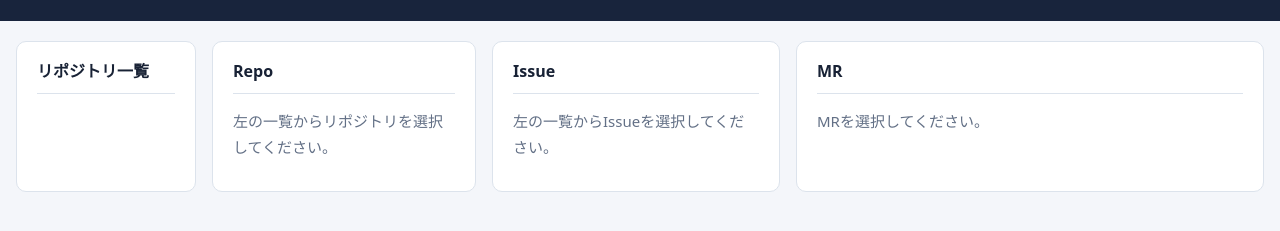
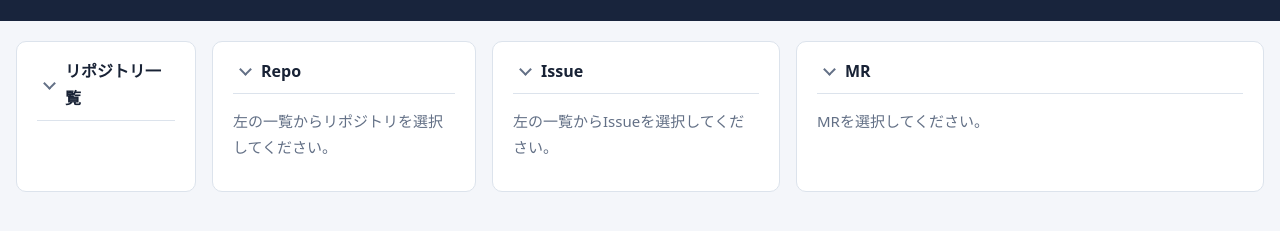
Before and after one commit to yamazawa/ClaudeManagementTower, a plain HTML site: page app/static/index.html in a window 1280 px wide. Shown: the part 53-284 px from the top of the page. Drawn offline with Linux system fonts and the light colour scheme; no server answers.

Commit message:
#106 [エクスパンダ] 各ペインの見出しに開閉ボタンを追加
見出しの前にエキスパンダを置き、見出し行より下を開閉できるようにした
見出し行の下線は見出しと開閉ボタンを含む行全体に引く
閉じたペインは見出し行のみ表示する

Co-Authored-By: Claude Opus 5.5 <noreply@anthropic.com>

```diff
--- a/app/static/app.js
+++ b/app/static/app.js
@@ -92,6 +92,26 @@ const WORKER_STATE_LABELS = {
   idle: "待機中",
   busy: "実行中",
 };
+
+/**
+ * ペインの開閉状態を切り替える
+ *
+ * 閉じたペインは見出し行のみ表示する。
+ */
+function setSectionExpanded(sectionId, expanded) {
+  const section = document.getElementById(sectionId);
+  section.classList.toggle("collapsed", !expanded);
+  section.querySelector(".expander").setAttribute("aria-expanded", String(expanded));
+}
+
+function setupExpanders() {
+  document.querySelectorAll("section .expander").forEach((button) => {
+    const section = button.closest("section");
+    button.addEventListener("click", () =>
+      setSectionExpanded(section.id, section.classList.contains("collapsed"))
+    );
+  });
+}
 
 function escapeHtml(text) {
   const div = document.createElement("div");
@@ -1228,6 +1248,7 @@ async function showReport(jobId, subtaskId) {
   frame.hidden = false;
 }
 
+setupExpanders();
 document.getElementById("issue-create-form").addEventListener("submit", onSubmitIssueForm);
 document.getElementById("issue-filter").addEventListener("change", loadIssues);
 document.getElementById("subtask-filter").addEventListener("change", renderSubtaskList);
--- a/app/static/index.html
+++ b/app/static/index.html
@@ -16,11 +16,17 @@
 
 <main id="issue-view">
   <section id="project-list" aria-label="リポジトリ一覧">
-    <h2>リポジトリ一覧</h2>
+    <div class="section-title-row">
+      <button type="button" class="expander" aria-expanded="true" aria-label="開閉"></button>
+      <h2>リポジトリ一覧</h2>
+    </div>
     <ul id="project-list-items"></ul>
   </section>
   <section id="issue-list" aria-label="Issue一覧">
-    <h2 id="repo-heading" class="title-heading">Repo</h2>
+    <div class="section-title-row">
+      <button type="button" class="expander" aria-expanded="true" aria-label="開閉"></button>
+      <h2 id="repo-heading" class="title-heading">Repo</h2>
+    </div>
     <p id="deploy-status" class="title-status empty" role="status"></p>
     <p id="issue-list-placeholder" class="empty">左の一覧からリポジトリを選択してください。</p>
     <div id="issue-panel" hidden>
@@ -41,7 +47,10 @@
     </div>
   </section>
   <section id="subtask-list" aria-label="Issue内容">
-    <h2 id="issue-heading" class="title-heading">Issue</h2>
+    <div class="section-title-row">
+      <button type="button" class="expander" aria-expanded="true" aria-label="開閉"></button>
+      <h2 id="issue-heading" class="title-heading">Issue</h2>
+    </div>
     <div id="subtask-list-body">
       <p class="empty">左の一覧からIssueを選択してください。</p>
     </div>
@@ -66,7 +75,10 @@
     </div>
   </section>
   <section id="subtask-detail" aria-label="MR内容">
-    <h2 id="subtask-heading" class="title-heading">MR</h2>
+    <div class="section-title-row">
+      <button type="button" class="expander" aria-expanded="true" aria-label="開閉"></button>
+      <h2 id="subtask-heading" class="title-heading">MR</h2>
+    </div>
     <div id="subtask-detail-body">
       <p class="empty">MRを選択してください。</p>
     </div>
--- a/app/static/style.css
+++ b/app/static/style.css
@@ -6,6 +6,7 @@
   --accent: #335eea;
   --soft: #edf2ff;
   --warning: #b45309;
+  --expander-size: 24px;
 }
 
 * {
@@ -188,11 +189,70 @@ section {
   padding: 16px 20px;
 }
 
-h2 {
-  font-size: 16px;
+/* ペインの見出し行
+
+見出しの前にエキスパンダを置き、下線は行全体に引く。
+*/
+.section-title-row {
+  display: flex;
+  align-items: center;
+  gap: 4px;
   margin: 0 0 12px;
   border-bottom: 1px solid var(--line);
   padding-bottom: 8px;
+}
+
+h2 {
+  flex: 1;
+  min-width: 0;
+  font-size: 16px;
+  margin: 0;
+}
+
+/* 見出し行より下を開閉するボタン
+
+閉じている時は右向き、開いている時は下向きの矢印にする。
+*/
+.expander {
+  flex-shrink: 0;
+  width: var(--expander-size);
+  height: var(--expander-size);
+  padding: 0;
+  border: none;
+  border-radius: 4px;
+  background: transparent;
+  cursor: pointer;
+}
+
+.expander:hover {
+  background: var(--soft);
+}
+
+.expander::before {
+  content: "";
+  display: block;
+  width: 7px;
+  height: 7px;
+  margin: auto;
+  border-right: 2px solid var(--muted);
+  border-bottom: 2px solid var(--muted);
+  transform: translateX(-2px) rotate(-45deg);
+  transition: transform 0.15s;
+}
+
+.expander[aria-expanded="true"]::before {
+  transform: translateY(-2px) rotate(45deg);
+}
+
+/* 閉じたペインは見出し行のみ表示する */
+section.collapsed > :not(.section-title-row) {
+  display: none;
+}
+
+section.collapsed > .section-title-row {
+  margin-bottom: 0;
+  border-bottom: none;
+  padding-bottom: 0;
 }
 
 /* ペイン内の小見出し
```
